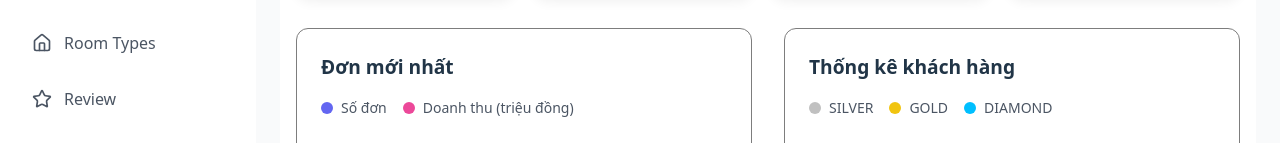
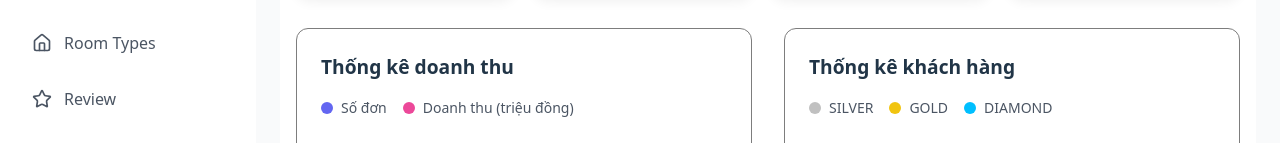
Before and after one commit to mcgee12310/CN-Web-Project-FE, a React app: page /admin in a window 1280 px wide. Shown: the part 286-429 px from the top of the page. Built offline with nearby package versions, Linux system fonts and the light colour scheme; the HTML template or start-up script is replaced by a standard one.

Commit message:
Change header text from 'Đơn mới nhất' to 'Thống kê doanh thu'

```diff
--- a/src/admin/pages/Dashboard.jsx
+++ b/src/admin/pages/Dashboard.jsx
@@ -131,7 +131,7 @@ const Dashboard = () => {
         <div className={styles.chartsSection}>
           {/* Bar Chart */}
           <div className={styles.chartCard}>
-            <h3>Đơn mới nhất</h3>
+            <h3>Thống kê doanh thu</h3>
             <div className={styles.chartLegend}>
               <div className={styles.legendItem}>
                 <div className={styles.legendDot} style={{ backgroundColor: '#6366f1' }}></div>
```
